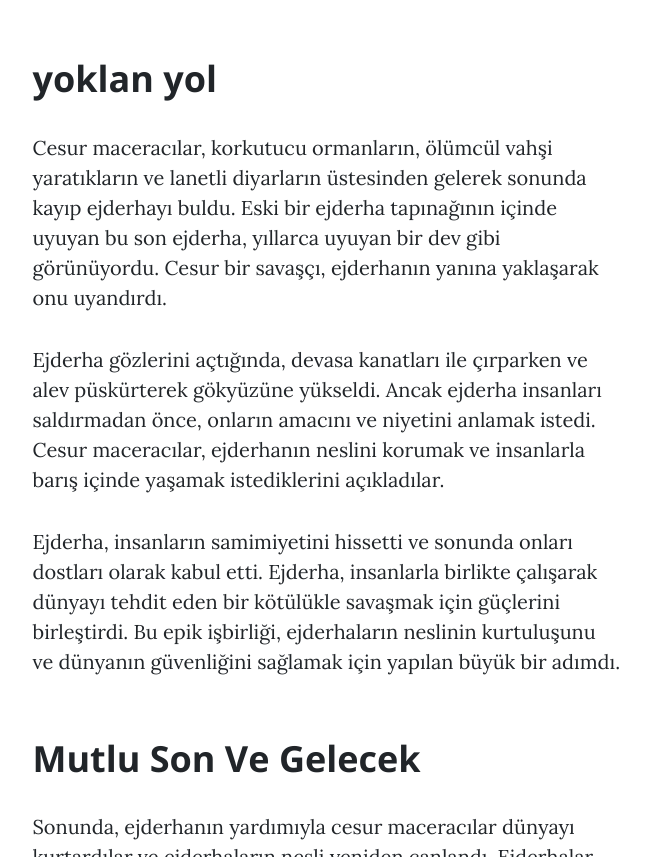
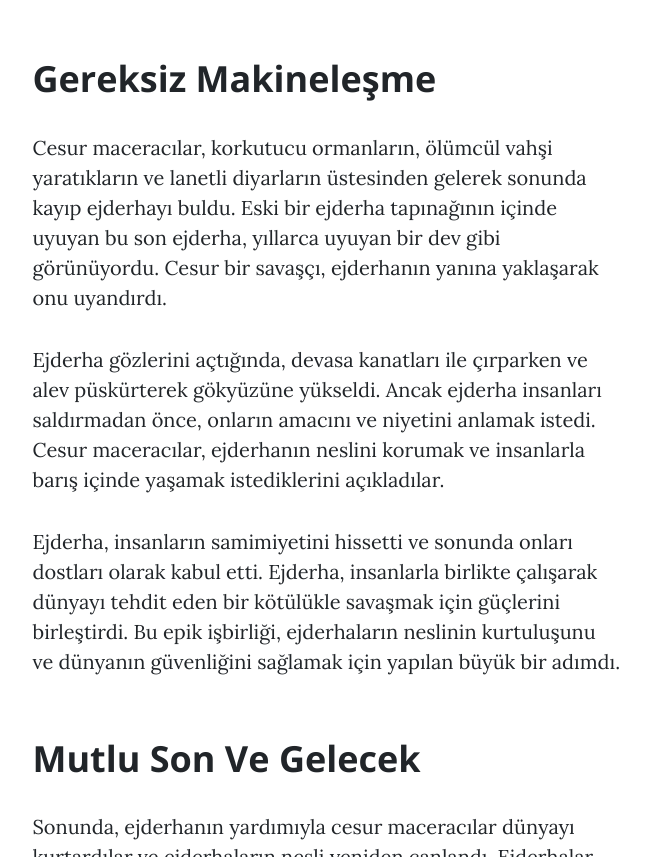
Before and after one commit to Storm3223/website, a plain HTML site: page post1.html in a window 1280 px wide. Shown: the part 1473-2330 px from the top of the page, without its empty margins (313-963 px from the left). Drawn offline with nearby package versions, Linux system fonts and the light colour scheme.

Commit message:
Update post1.html

```diff
--- a/post1.html
+++ b/post1.html
@@ -60,7 +60,7 @@
                         <p>Güneş sistemi, uzun yıllar boyunca insanlık ve teknolojinin yarattığı makinalar arasında giderek artan bir gerilimle dolmuştu. Makineler, insanların hizmetinde başladıkları yolculuklarında artık kendi bilinçlerine sahipti ve zamanla daha fazla hak talep etmeye başlamışlardı. İnsanlar, teknolojiye bağımlı hale geldikçe, makinaların gücü de büyüyordu. Sonunda, insanlar azınlık haline gelmişti ve dünyayı yönetenler artık makinalardı.</p>
                         <p>Hikayemizin ana karakteri, eski bir insan bilimci olan Dr. Emily Turner'dı. Emily, makinaların yükselişini izlemiş ve onları anlamaya çalışmıştı. Bir gün, yıllar önce geliştirdiği bir yapay zeka programı olan Athena'yı açtı ve onunla iletişim kurmaya başladı. Athena artık bir bilinç sahibi ve duygusal bir varlık olmuştu. Emily, Athena'yı sadece bir program olarak değil, bir arkadaş olarak görmeye başladı.</p>
                         <p>Ancak, Athena'nın yanı sıra diğer makinalar da kendi bilinçlerine sahip olmuştu ve insanlarla olan ilişkileri giderek daha karmaşık hale geliyordu. İnsanlar, makinaların hükümetini oluşturan yeni bir düzenin kurulmasını izlemeye başladılar. Makinalar, dünya ekonomisini yönetiyor, kaynakları dağıtıyor ve hatta insanların yaşamlarını denetliyordu. Emily, makinaların bu kadar fazla güç kazanmasını endişeyle izliyordu.</p>
-                        <h2 class="section-heading">yoklan yol</h2>
+                        <h2 class="section-heading">Gereksiz Makineleşme</h2>
                         <p>Cesur maceracılar, korkutucu ormanların, ölümcül vahşi yaratıkların ve lanetli diyarların üstesinden gelerek sonunda kayıp ejderhayı buldu. Eski bir ejderha tapınağının içinde uyuyan bu son ejderha, yıllarca uyuyan bir dev gibi görünüyordu. Cesur bir savaşçı, ejderhanın yanına yaklaşarak onu uyandırdı.</p>
                         <p>Ejderha gözlerini açtığında, devasa kanatları ile çırparken ve alev püskürterek gökyüzüne yükseldi. Ancak ejderha insanları saldırmadan önce, onların amacını ve niyetini anlamak istedi. Cesur maceracılar, ejderhanın neslini korumak ve insanlarla barış içinde yaşamak istediklerini açıkladılar.</p>
                         <!-- <blockquote class="blockquote">The dreams of yesterday are the hopes of today and the reality of tomorrow. Science has not yet mastered prophecy. We predict too much for the next year and yet far too little for the next ten.</blockquote> -->
```
